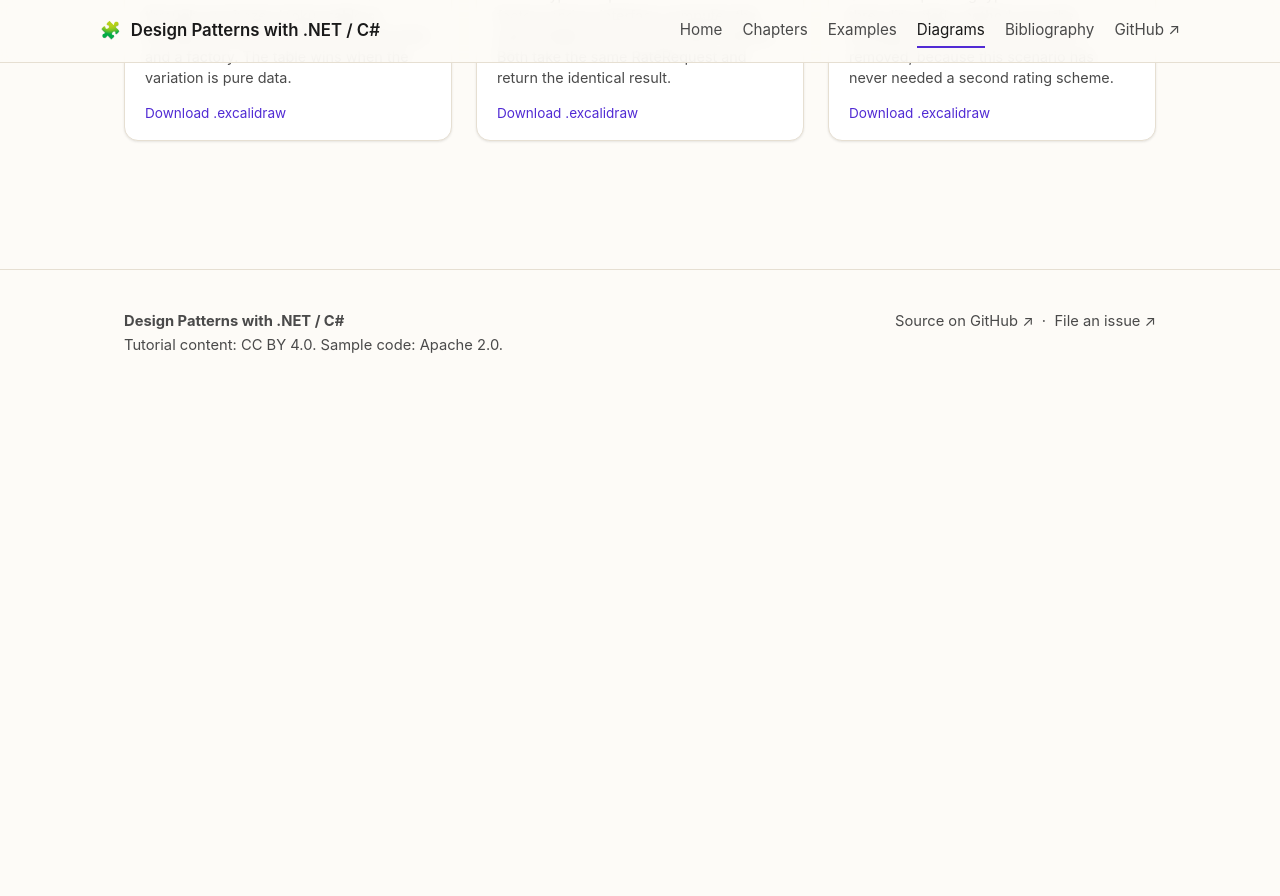
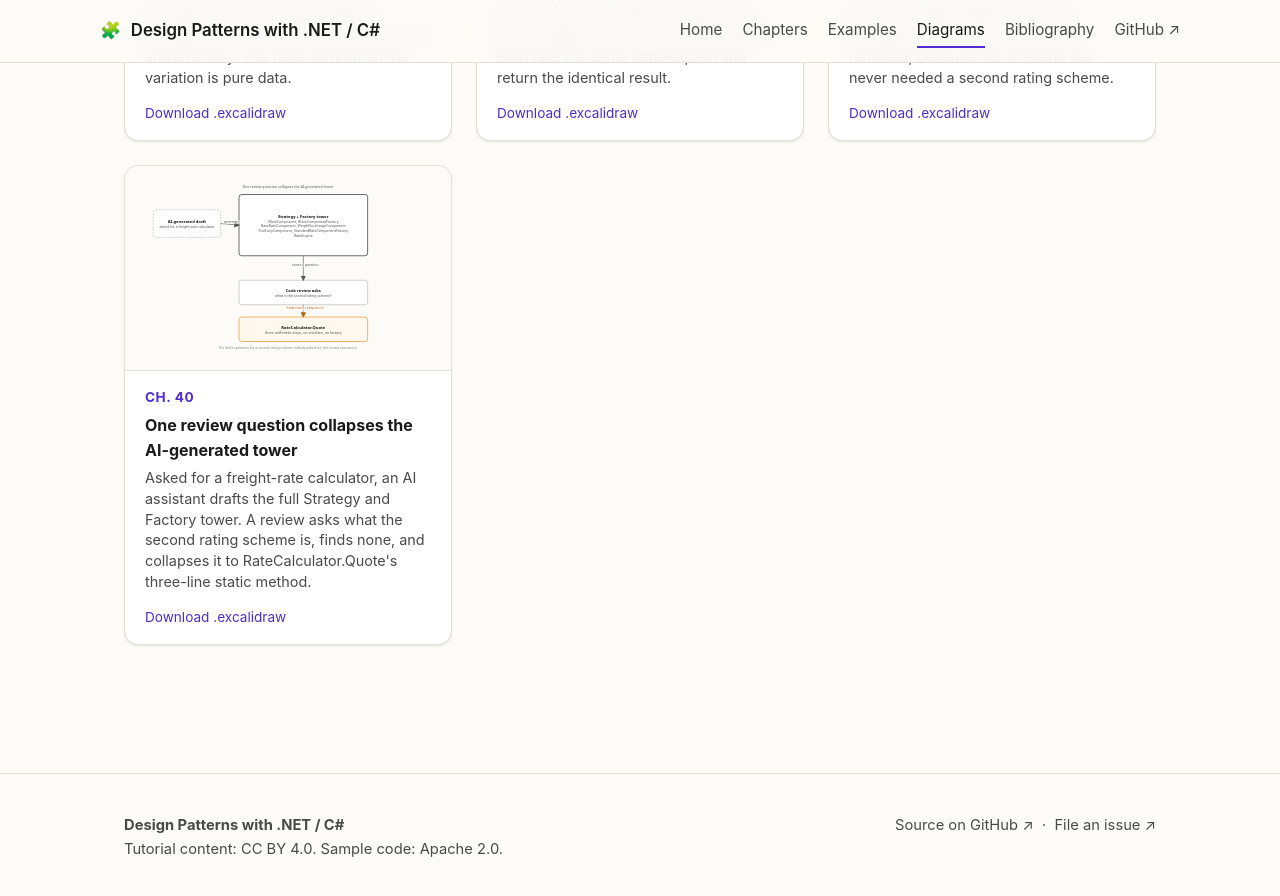
Before and after one commit to patterncatalyst/csharp-design-patterns, a Jekyll site: the page built from diagrams.html, in a window 1280 px wide and 900 px high, scrolled down 13624 px. Shown: the top 896 px of the window. Built offline with Jekyll 4.4.1, drawn with Linux system fonts in a browser that asks for light colours; before the commit the page ends 14029 px from its top, so only the background shows below that.

Commit message:
docs(r16): ch40 density figure (body past 2500)

```diff
--- a/_data/diagrams.yml
+++ b/_data/diagrams.yml
@@ -686,3 +686,12 @@
     Seven cooperating types fold into a three-line static method once the
     Strategy and Factory machinery is removed, because this scenario has
     never needed a second rating scheme.
+
+- name: 40-pattern-shaped-llm-output
+  section: "Ch. 40"
+  title: One review question collapses the AI-generated tower
+  caption: >-
+    Asked for a freight-rate calculator, an AI assistant drafts the full
+    Strategy and Factory tower. A review asks what the second rating scheme
+    is, finds none, and collapses it to RateCalculator.Quote's three-line
+    static method.
```
Also changed, not shown: _docs/40-anti-patterns-and-pattern-misuse.md (+2 -0 lines), diagrams/40-pattern-shaped-llm-output.svg (added), 1 other file.
